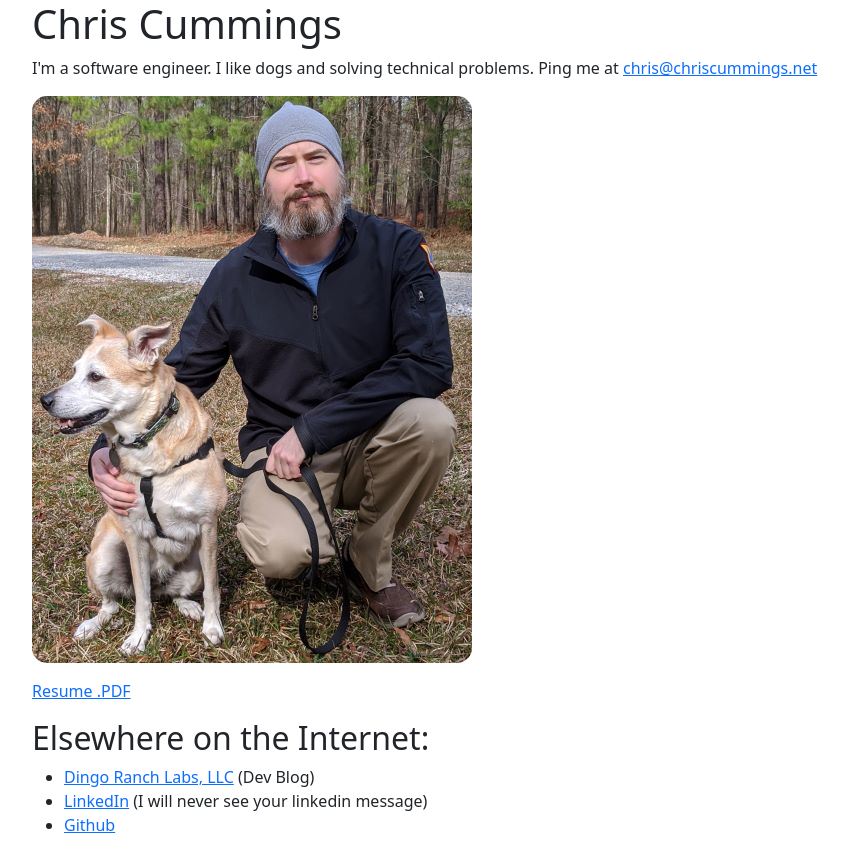
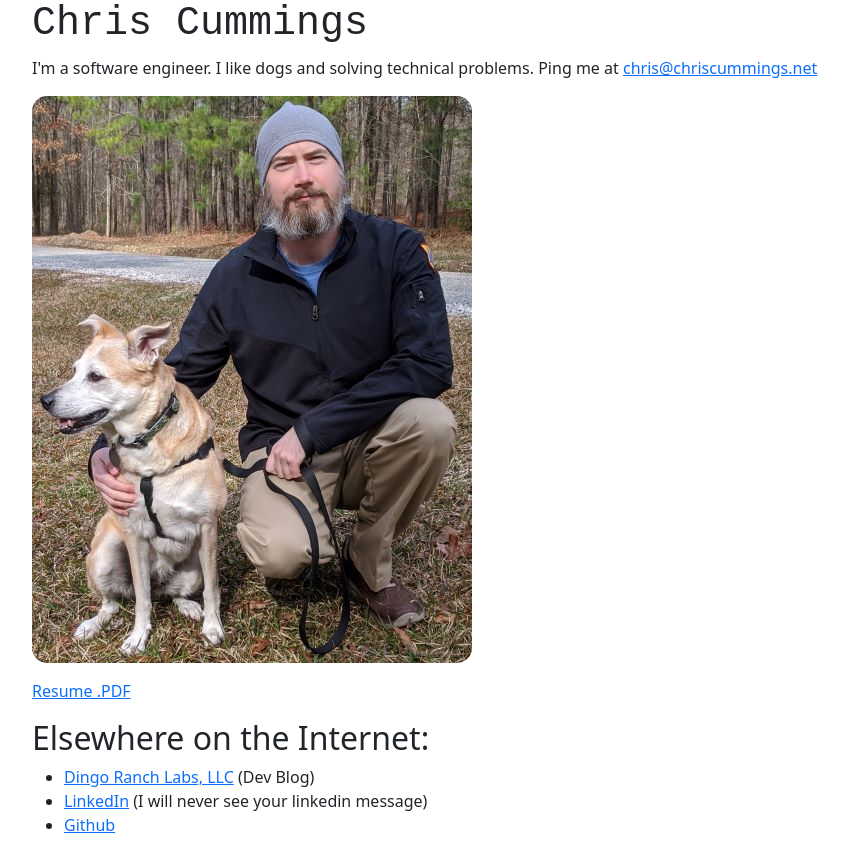
Before and after one commit to chriscummings/chriscummings.github.io, a plain HTML site: page docs/index.html in a window 1280 px wide. Shown: the whole page, without its empty margins (50-899 px from the left). Drawn offline with Linux system fonts and the light colour scheme.

Commit message:
Update custom.css

```diff
--- a/docs/assets/css/custom.css
+++ b/docs/assets/css/custom.css
@@ -1,3 +1,11 @@
 img{
     border-radius: 15px;
 }
+
+
+@import url('https://fonts.googleapis.com/css2?family=Roboto+Mono:ital@1&display=swap');
+
+
+h1{
+    font-family: 'Roboto Mono', monospace;
+}
```
